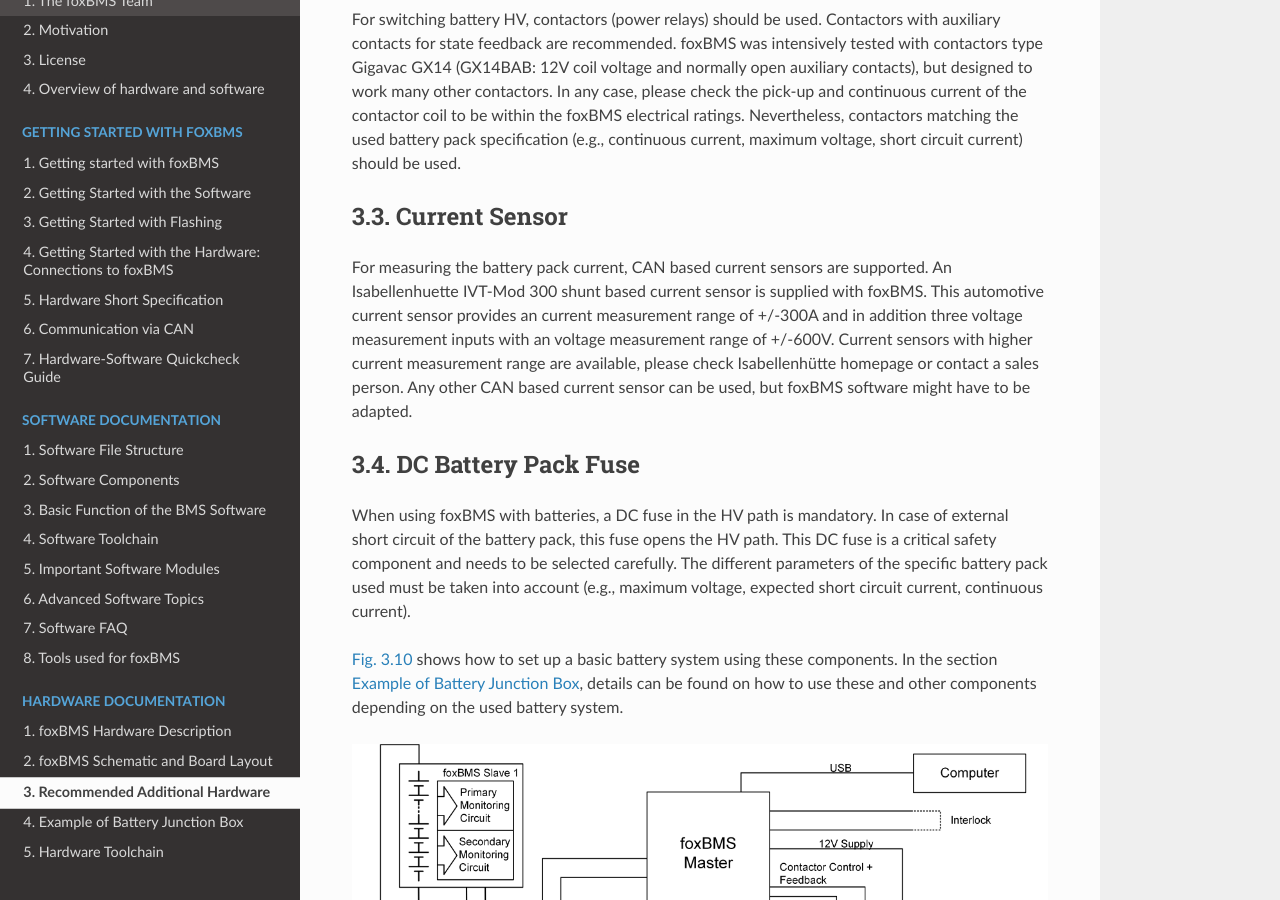
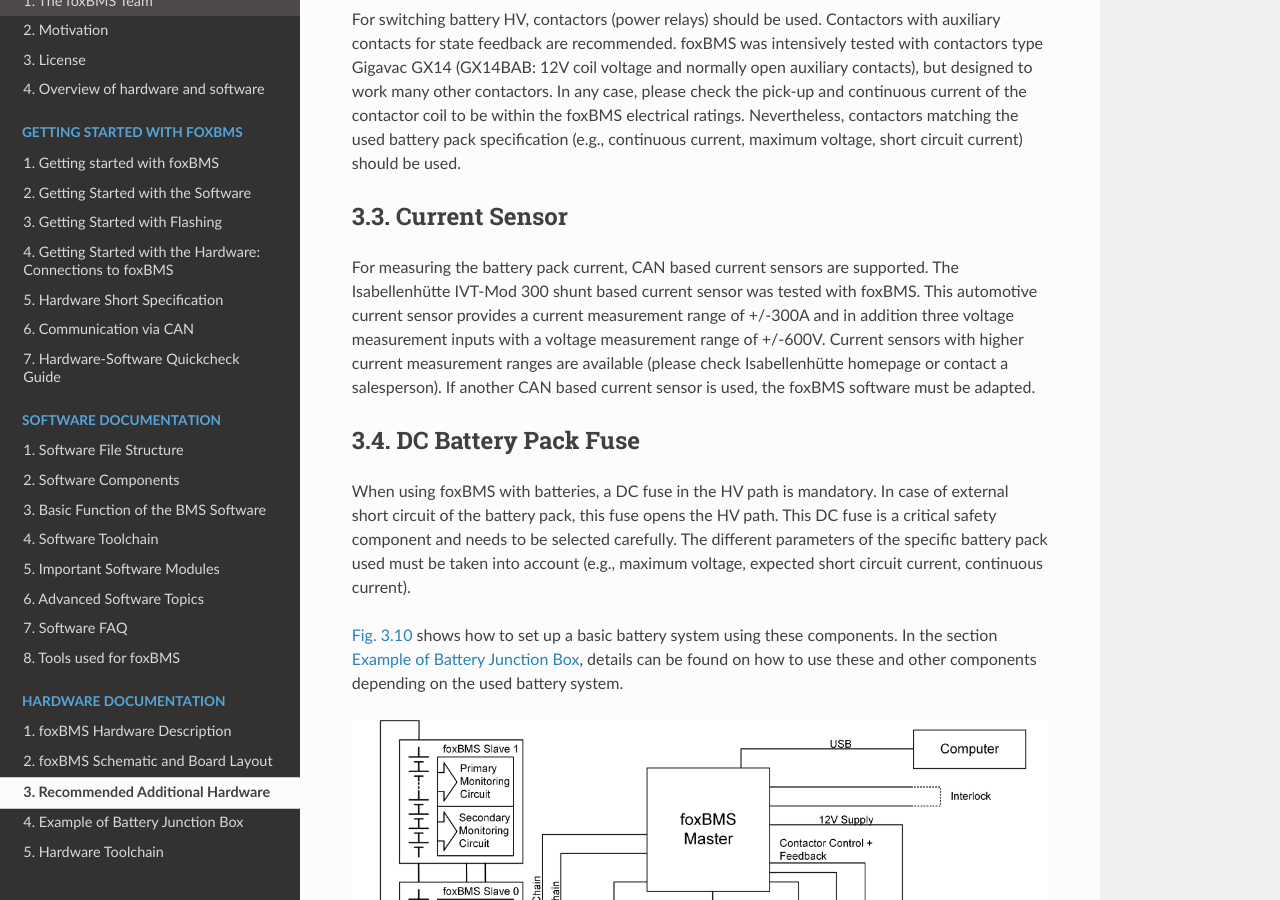
Before and after one commit to foxBMS/foxBMS-documentation, a Sphinx documentation site: the page built from doc/sphinx/hardware/additional_hw/additional_hw.rst, in a window 1280 px wide and 900 px high, scrolled down 432 px. Built offline with Sphinx 7.4.7 and the Read the Docs theme 2.0.0, drawn with Linux system fonts in a browser that asks for light colours; the version number could not be read and is left out.

Commit message:
Correction in documentation in "Recommended Additional Hardware" part.

```diff
--- a/doc/sphinx/hardware/additional_hw/additional_hw.rst
+++ b/doc/sphinx/hardware/additional_hw/additional_hw.rst
@@ -19,7 +19,7 @@ For switching battery HV, contactors (power relays) should be used. Contactors w
 Current Sensor
 --------------
 
-For measuring the battery pack current, CAN based current sensors are supported. An Isabellenhuette IVT-Mod 300 shunt based current sensor is supplied with foxBMS. This automotive current sensor provides an current measurement range of +/-300A and in addition three voltage measurement inputs with an voltage measurement range of +/-600V. Current sensors with higher current measurement range are available, please check Isabellenhütte homepage or contact a sales person. Any other CAN based current sensor can be used, but foxBMS software might have to be adapted.
+For measuring the battery pack current, CAN based current sensors are supported. The Isabellenhütte IVT-Mod 300 shunt based current sensor was tested with foxBMS. This automotive current sensor provides a current measurement range of +/-300A and in addition three voltage measurement inputs with a voltage measurement range of +/-600V. Current sensors with higher current measurement ranges are available (please check Isabellenhütte homepage or contact a salesperson). If another CAN based current sensor is used, the foxBMS software must be adapted.
 
 --------------------
 DC Battery Pack Fuse
```
